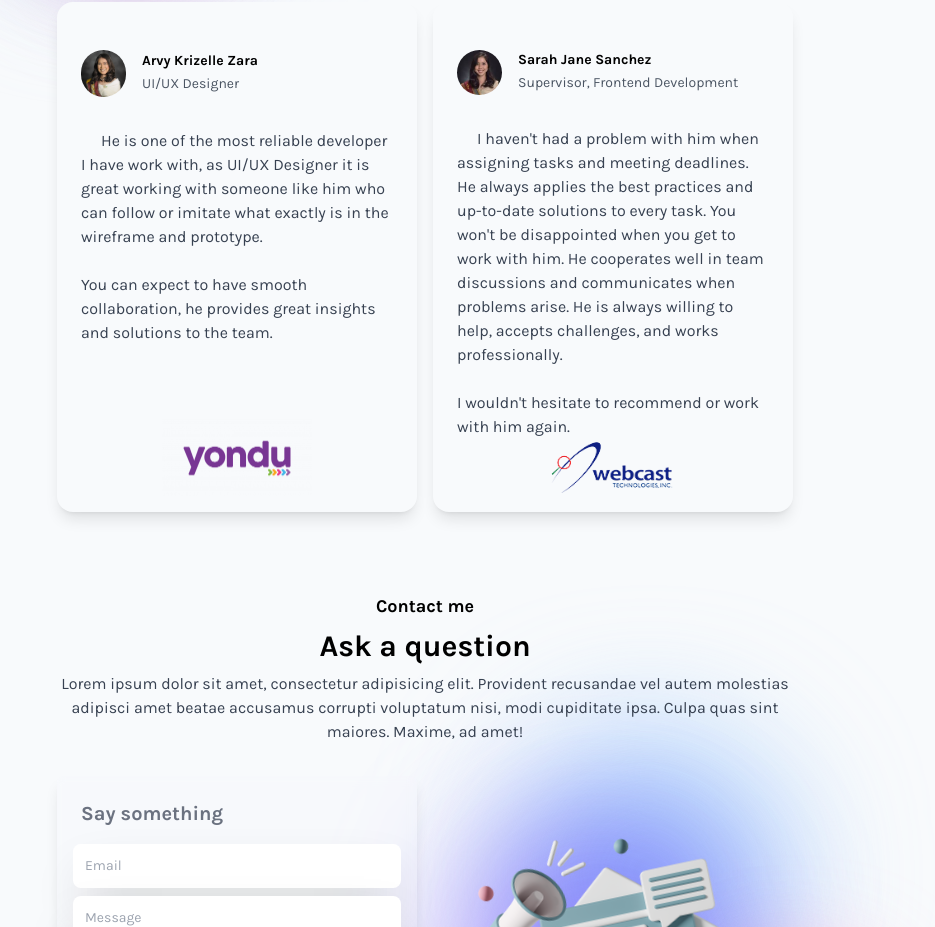
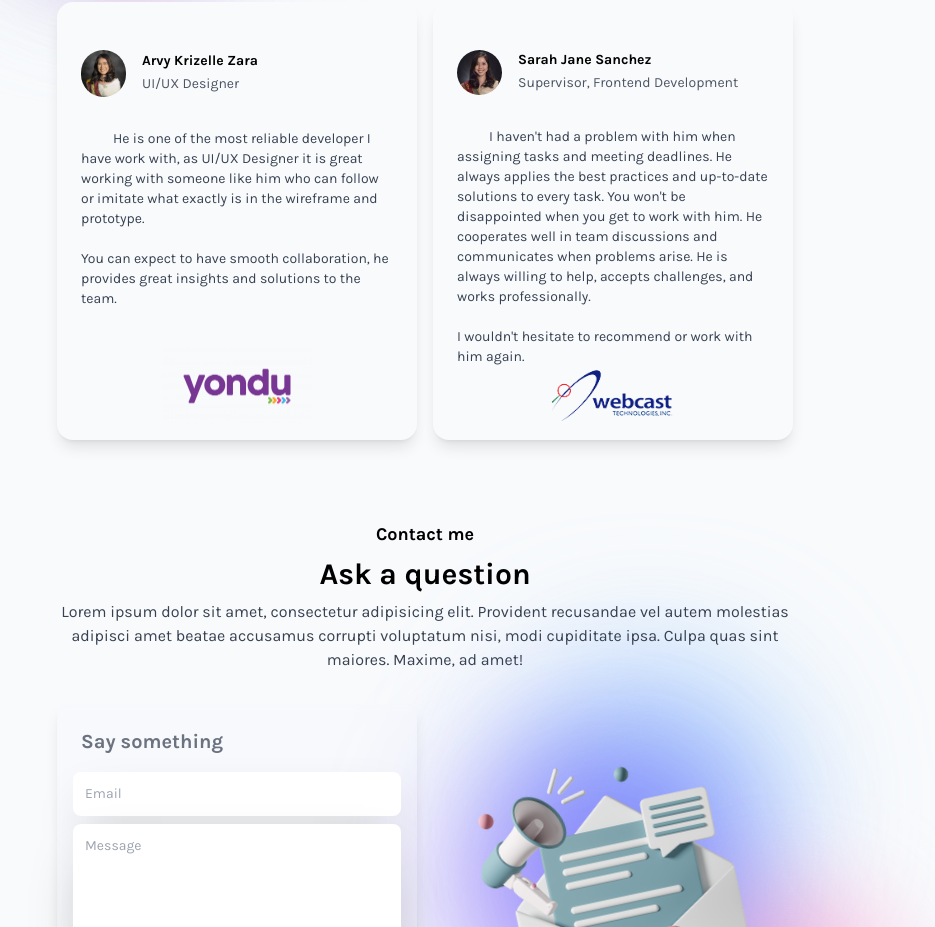
Before and after one commit to jbrtsmbrr/portfolio, a Next.js app: page / in a window 1280 px wide. Shown: the part 1960-2887 px from the top of the page, without its empty margins (215-1150 px from the left). Built offline with nearby package versions, Linux system fonts and the light colour scheme.

Commit message:
apply prose in pre tag

```diff
--- a/components/Testimonials/index.tsx
+++ b/components/Testimonials/index.tsx
@@ -35,6 +35,7 @@ const messages = [
 ];
 
 const Testimonials = () => {
+  console.log(roboto.className)
   return (
     <section className="mt-[80px] px-4 xs:px-0">
       <div className="relative flex place-items-center jutify-between mb-8 gap-8">
@@ -80,7 +81,7 @@ const Testimonials = () => {
               />
             </div>
             <div className="flex-1">
-              <pre className={`${roboto.className} whitespace-pre-wrap text-gray-700 indent-5`}>{item.message}</pre>
+              <p className={`${roboto.className} whitespace-pre-wrap text-gray-700 indent-8 text-sm`}>{item.message}</p>
             </div>
             <div className="flex items-center gap-4">
               <Image
```
